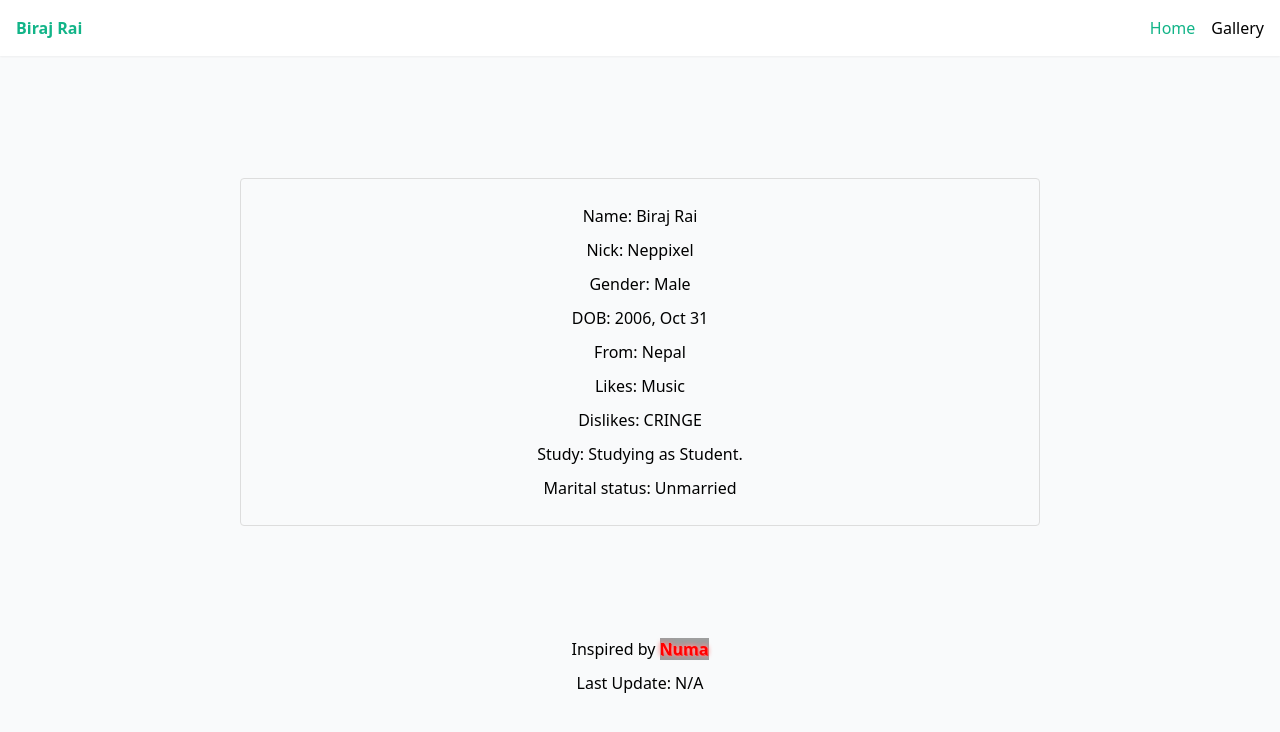
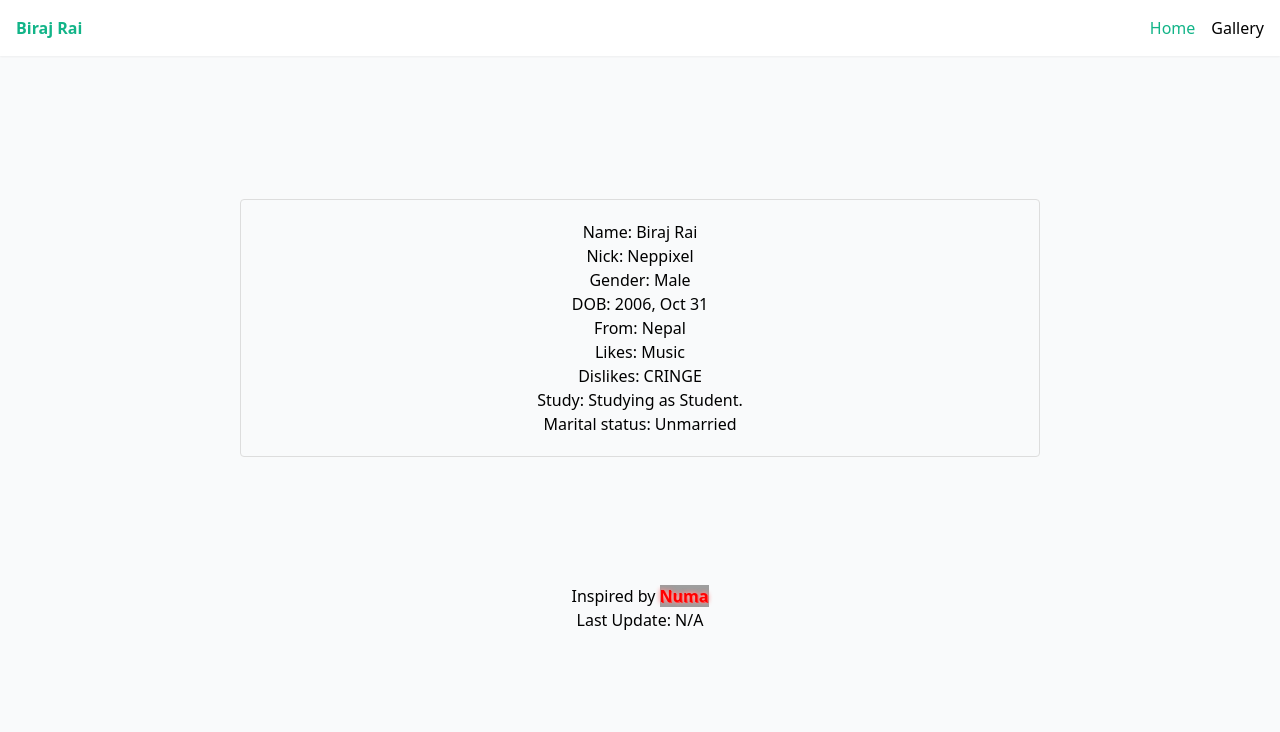
Before and after one commit to love-to-eat/itsbiraj.com.np, a Nuxt app: page / in a window 1280 px wide. Shown: the top 732 px of the page. Built offline with nearby package versions, Linux system fonts and the light colour scheme; no server answers; grey boxes are pictures that could not be loaded.

Commit message:
Fixed the height again!

```diff
--- a/pages/index.vue
+++ b/pages/index.vue
@@ -15,7 +15,11 @@
     <div class="inspiration">
         <p>
             Inspired by
-            <a class="hover animation" href="https://spooky-profile.w3spaces.com/" target="_blank" rel="noopener noreferrer"
+            <a
+                class="hover animation"
+                href="https://spooky-profile.w3spaces.com/"
+                target="_blank"
+                rel="noopener noreferrer"
                 >Numa</a
             >
         </p>
@@ -48,7 +52,7 @@ onMounted(async () => {
     display: flex;
     justify-content: center;
     align-items: center;
-    height: 70vh;
+    height: 64vh;
 }
 
 .box {
@@ -61,7 +65,7 @@ onMounted(async () => {
 p {
     margin: 0;
     text-align: center;
-    padding: 5px;
+    padding: 0;
 }
 .hover:hover {
     color: #49108b;
```
